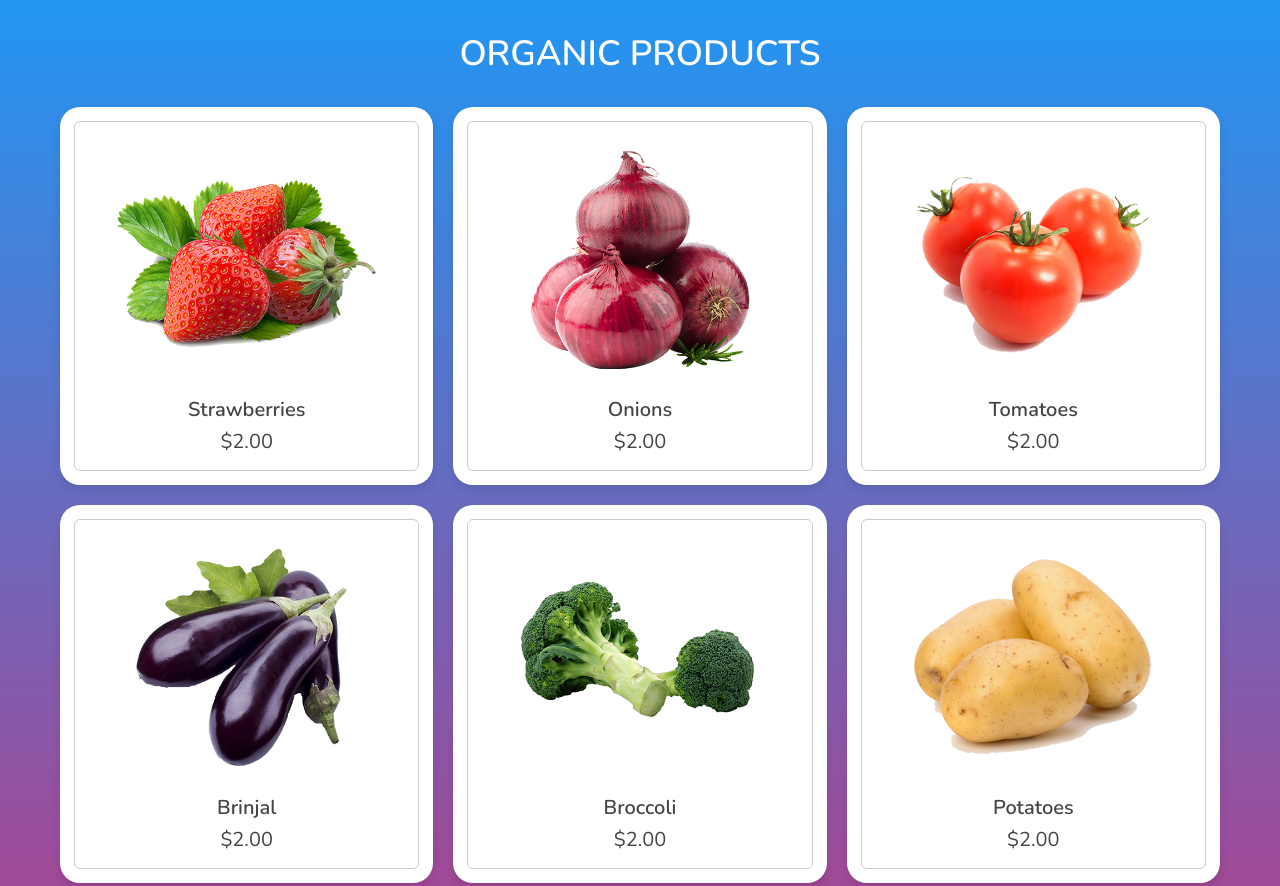
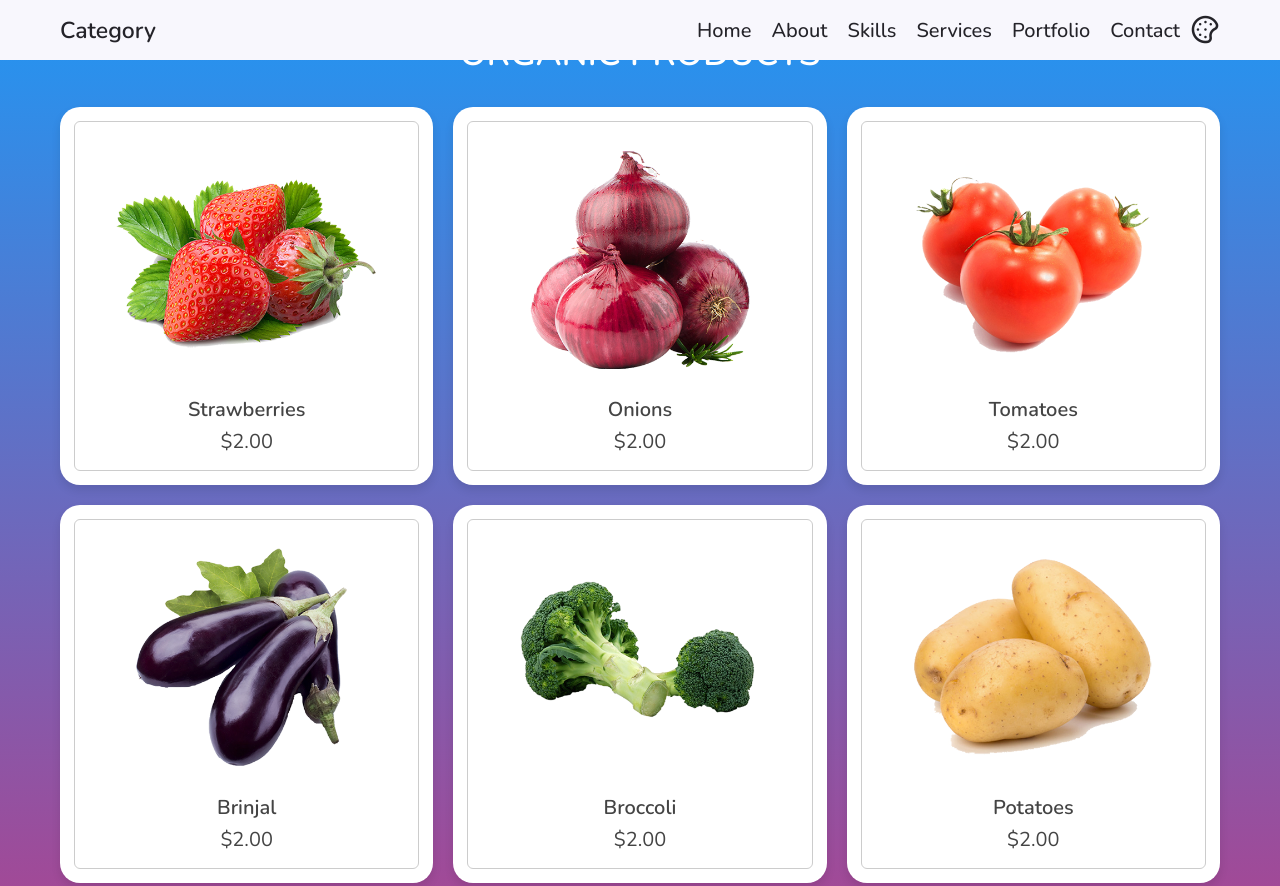
Before and after one commit to paradisemenu/card, a plain HTML site: page index.html in a window 1280 px wide. Shown: the top 886 px of the page. Drawn offline with nearby package versions, Linux system fonts and the light colour scheme.

Commit message:
Add files via upload

```diff
--- a/css/style.css
+++ b/css/style.css
@@ -11,6 +11,9 @@
 
 }
 
+
+
+
 html{
    font-size: 62.5%;
    overflow-x: hidden;
@@ -20,9 +23,171 @@ body{
    background: linear-gradient(#2196f3 , #e91e63);
 }
 
+/*--=============== NAVIGATION ===============*/
 
+a {
+   text-decoration: none;
+}
 
+ul {
+   list-style: none;
+}
 
+.container {
+   max-width: 768px;
+   margin-left: 1.5rem;
+   margin-right: 1.5rem;
+}
+
+.header {
+   width: 100%;
+   position: fixed;
+   bottom: 0;
+   left: 0;
+   z-index: 100;
+   background-color: hsl(250, 60%, 98%);
+}
+
+.nav {
+   max-width: 968px;
+   height: 3rem;
+   display: flex;
+   justify-content: space-between;
+   align-items: center;
+}
+
+.nav__logo,
+.nav__toggle {
+   color: hsl(250, 8%, 15%);
+   font-weight: 700;
+   font-size: 23px;
+}
+
+.nav__logo:hover {
+   color: hsl(0, 69%, 61%);
+}
+
+.nav__btns {
+   display: flex;
+   align-items: center;
+}
+
+.theme-customization {
+   font-size: 3rem;
+   color: hsl(250, 8%, 15%);
+   margin-right: 1rem;
+   cursor: pointer;
+}
+
+.nav__toggle:hover,
+.theme-customization:hover {
+   color: hsl(0, 69%, 61%);
+}
+
+.nav__toggle {
+   font-size: 3rem;
+   cursor: pointer;
+}
+
+@media screen and (max-width: 767px) {
+   .nav__menu {
+       position: fixed;
+       bottom: -100%;
+       left: 0;
+       width: 100%;
+       background-color: hsl(250, 60%, 98%);
+       padding: 2rem 1.5rem 4rem;
+       box-shadow: 0 -1px 4px rgba(0, 0, 0, .15 );
+       border-radius: 1.2rem 1.2rem 0 0;
+       transition: .3s;
+   }
+}
+
+.nav__list {
+   display: grid;
+   grid-template-columns: repeat(3, 1fr);
+   gap: 2rem;
+}
+
+.nav__link {
+   display: flex;
+   flex-direction: column;
+   align-items: center;
+   font-size: 2rem;
+   color: hsl(250, 8%, 15%);
+   font-weight: 500;
+}
+
+.nav__link:hover {
+   color: hsl(0, 69%, 61%);
+}
+
+.nav__icon {
+   font-size: 3rem;
+}
+
+.nav__close {
+   position: absolute;
+   right: 1.2rem;
+   bottom: .5rem;
+   font-size: 3rem;
+   cursor: pointer;
+   color: hsl(250, 8%, 15%);
+}
+
+/* show menu */
+.show-menu {
+   bottom: 0;
+}
+
+@media screen and (max-width: 350px) {
+   .nav__menu {
+       padding: 2rem .25rem 4rem;
+   }
+
+   .nav__list {
+       column-gap: 0;
+   }
+}
+
+@media screen and (min-width: 767px) {
+   .header {
+       top: 0;
+       bottom: initial;
+   }
+
+   .nav {
+       height: 4.5rem;
+       column-gap: 1rem;
+   }
+
+   .nav__icon,
+   .nav__close,
+   .nav__toggle {
+       display: none;
+   }
+
+   .nav__list {
+       display: flex;
+       column-gap: 2rem;
+   }
+
+   .nav__menu {
+       margin-left: auto;
+   }
+
+   .theme-customization {
+       margin: 0;
+   }
+}
+
+@media screen and (min-width: 992px) {
+   .container {
+       margin-left: auto;
+       margin-right: auto;
+   }
+}
+/*--=============== NAVIGATION CLOSS===============*/
 
 .container{
    max-width: 1200px;
--- a/index.html
+++ b/index.html
@@ -8,27 +8,71 @@
    <!-- font awesome cdn link  -->
    <link rel="stylesheet" href="https://cdnjs.cloudflare.com/ajax/libs/font-awesome/5.15.4/css/all.min.css">
 
+   <!--=============== UNICONS ===============-->
+   <link rel="stylesheet" href="https://unicons.iconscout.com/release/v4.0.0/css/line.css">
+
+
    <!-- custom css file link  -->
    <link rel="stylesheet" href="css/style.css">
 
    <!-- custom js file link  -->
    <script src="js/script.js" defer></script>
 
+
 </head>
 <body>
-<!--
-   <div class="bubbles">
-      <span class="one"></span>
-      <span class="two"></span>
-      <span class="three"></span>
-      <span class="four"></span>
-      <span class="five"></span>
-      <span class="six"></span>
-      <span class="seven"></span>
-      <span class="seven"></span>
-    </div>
--->
 
+<!--=============== NAVIGATION ===============-->
+   <header class="header" id="header">
+      <nav class="nav container">
+          <a href="#" class="nav__logo">Category</a>
+
+          <div class="nav__menu" id="nav-menu">
+              <ul class="nav__list">
+                  <li class="nav__item">
+                      <a href="#" class="nav__link">
+                          <i class="uil uil-estate nav__icon"></i> Home
+                      </a>
+                  </li>
+                  <li class="nav__item">
+                      <a href="#" class="nav__link">
+                          <i class="uil uil-user nav__icon"></i> About
+                      </a>
+                  </li>
+                  <li class="nav__item">
+                      <a href="#" class="nav__link">
+                          <i class="uil uil-file-alt nav__icon"></i> Skills
+                      </a>
+                  </li>
+                  <li class="nav__item">
+                      <a href="#" class="nav__link">
+                          <i class="uil uil-briefcase-alt nav__icon"></i> Services
+                      </a>
+                  </li>
+                  <li class="nav__item">
+                      <a href="#" class="nav__link">
+                          <i class="uil uil-scenery nav__icon"></i> Portfolio
+                      </a>
+                  </li>
+                  <li class="nav__item">
+                      <a href="#" class="nav__link">
+                          <i class="uil uil-message nav__icon"></i> Contact
+                      </a>
+                  </li>
+              </ul>
+              <i class="uil uil-times nav__close" id="nav-close"></i>
+          </div>
+
+          <div class="nav__btns">
+              <i class="uil uil-palette theme-customization"></i>
+
+              <div class="nav__toggle" id="nav-toggle">
+                  <i class="uil uil-apps"></i>
+              </div>
+          </div>
+      </nav>
+  </header>
+<!--=============== NAVIGATION CLOSS===============-->
 
 <div class="container">
 
@@ -282,11 +326,11 @@
          <a href="#" class="cart">add to cart</a>
       </div>
    </div>
+</div>
 
 
-
-
-</div>
+<!-- custom js file link  -->
+<script src="js/nav.js"></script>
 
 </body>
 </html>
--- /dev/null
+++ b/js/nav.js
@@ -0,0 +1,20 @@
+/*=============== SHOW MENU ===============*/
+const navMenu = document.getElementById('nav-menu'),
+      navToggle = document.getElementById('nav-toggle'),
+      navClose = document.getElementById('nav-close')
+
+/*===== MENU SHOW =====*/
+/* Validate If Constant Exists */
+if(navToggle) {
+    navToggle.addEventListener('click', () => {
+        navMenu.classList.add('show-menu')
+    })
+}
+
+/*===== MENU HIDDEN =====*/
+/* Validate If Constant Exists */
+if(navClose) {
+    navClose.addEventListener('click', () => {
+        navMenu.classList.remove('show-menu')
+    })
+}
```
